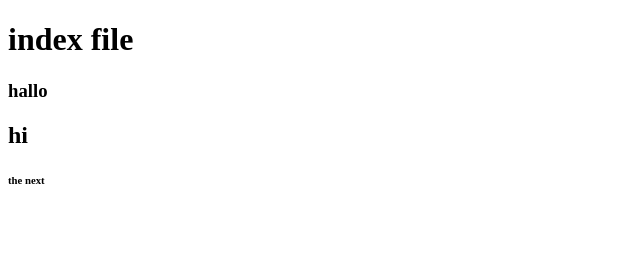
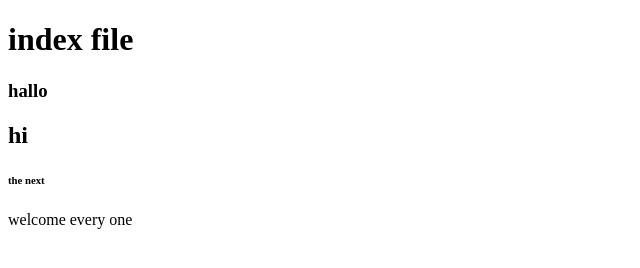
Before and after one commit to norahtechcompus/techcampus-one, a plain HTML site: page index.html in a window 1280 px wide. Shown: the whole page, without its empty margins (0-640 px from the left). Drawn offline with Linux system fonts and the light colour scheme.

Commit message:
add new p

```diff
--- a/index.html
+++ b/index.html
@@ -8,5 +8,6 @@
 <h3>hallo</h3>
 <h2>hi</h2>
 <h6>the next</h6>
+<p>welcome every one </p>
 </body>
 </html>
```
